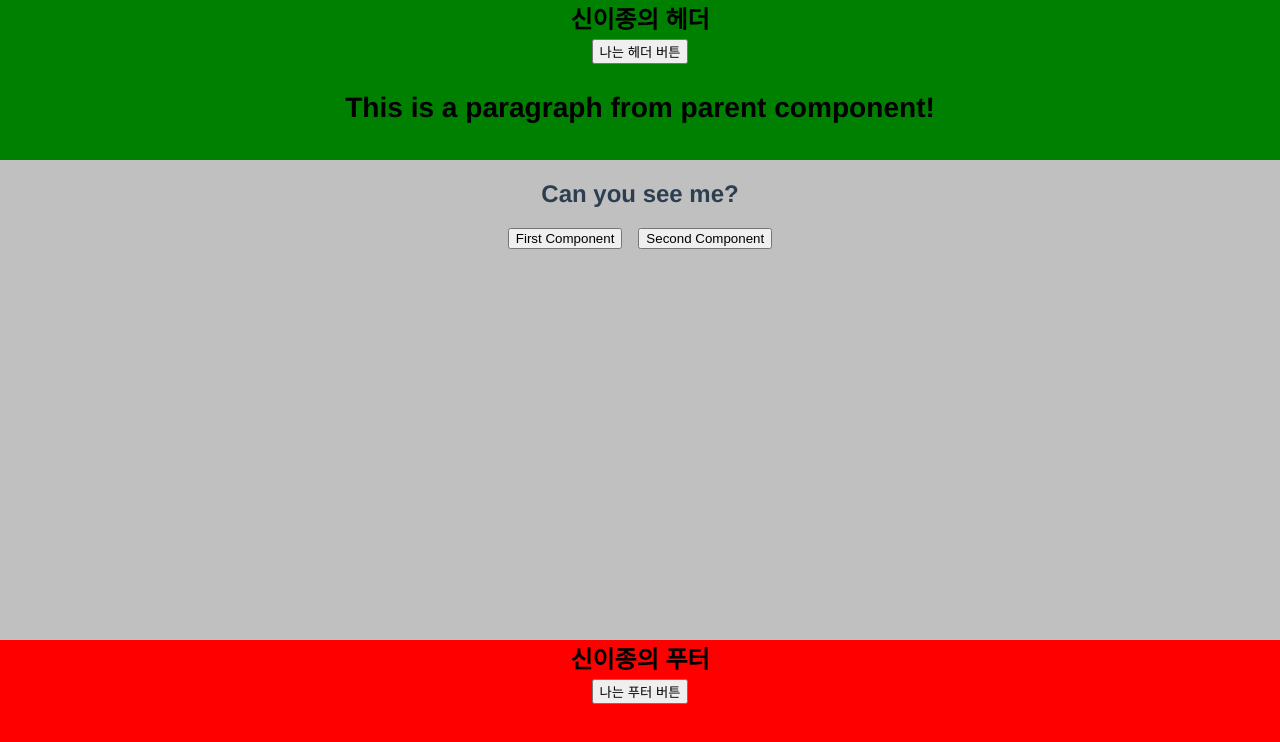
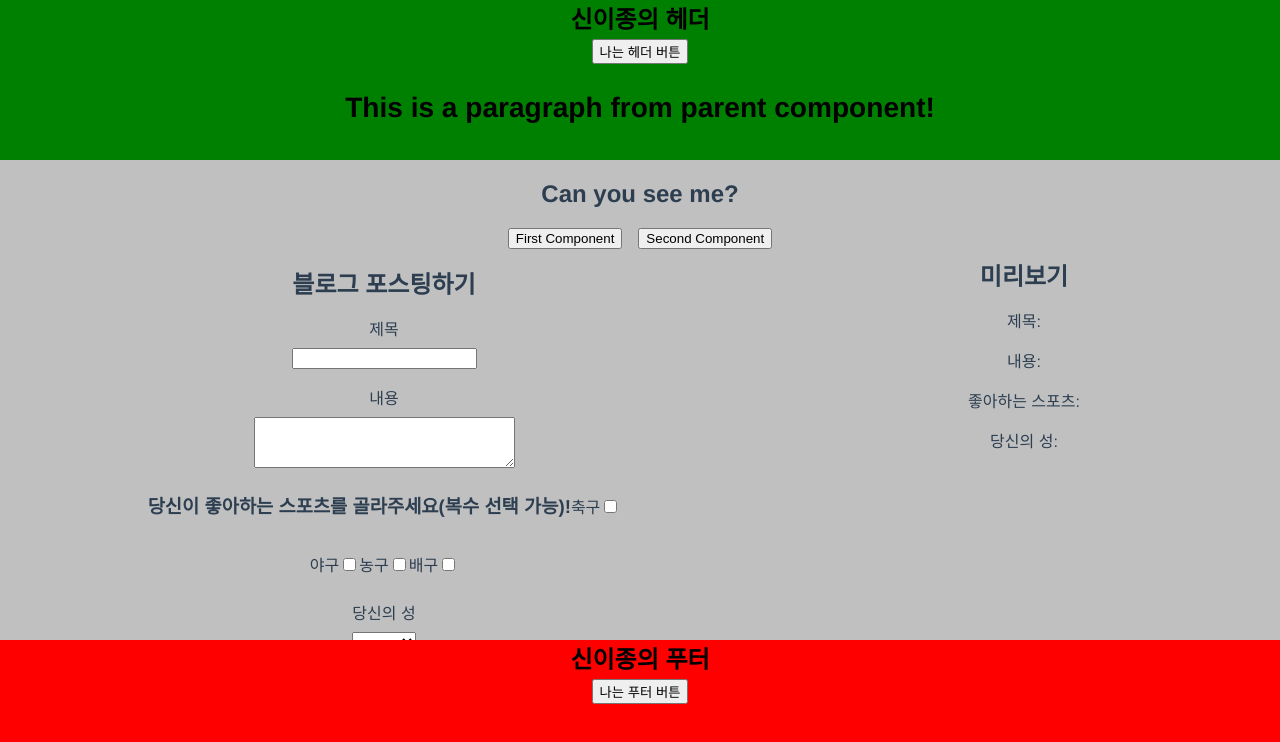
Before and after one commit to ShinLeejong/my_first_vue_level_2, a Vue app: page / in a window 1280 px wide. Shown: the top 742 px of the page. Built offline with nearby package versions, Linux system fonts and the light colour scheme.

Commit message:
20210621 data binding advanced

```diff
--- a/src/components/Content.vue
+++ b/src/components/Content.vue
@@ -4,17 +4,20 @@
         <!-- Dynamic Components -->
         <button v-on:click="component = 'first_component'">First Component</button>
         <button v-on:click="component = 'second_component'">Second Component</button>
+        <ninjaBlog />
     </div>
 </template>
 <script>
 import firstComponent from "./firstComponent.vue"
 import secondComponent from "./secondComponent.vue"
+import ninjaBlog from "./ninjaBlog.vue"
 
 export default {
     name: 'ContentTemplate',
     components: {
         'first_component': firstComponent,
-        'second_component': secondComponent
+        'second_component': secondComponent,
+        ninjaBlog
     },
     data: function () {
         return {
--- /dev/null
+++ b/src/components/ninjaBlog.vue
@@ -0,0 +1,106 @@
+<template>
+    <div id="blog">
+        <div id="blog_post">
+            <h2>블로그 포스팅하기</h2>
+            <form>
+                <label>제목</label>
+                <input type="text" v-model.lazy="blog.title" required />
+                <label>내용</label>
+                <textarea cols="30" rows="3" v-model="blog.content"></textarea>
+                <div id="blog_post_checkboxContainer">
+                    <h3>당신이 좋아하는 스포츠를 골라주세요(복수 선택 가능)!</h3>
+                    <label>축구</label>
+                    <input type="checkbox" value="축구" v-model="blog.favorite" />
+                    <label>야구</label>
+                    <input type="checkbox" value="야구" v-model="blog.favorite" />
+                    <label>농구</label>
+                    <input type="checkbox" value="농구" v-model="blog.favorite" />
+                    <label>배구</label>
+                    <input type="checkbox" value="배구" v-model="blog.favorite" />
+                </div>
+                <label>당신의 성</label>
+                <select v-model="blog.name">
+                    <option v-for="name in names" v-bind:key="name">{{name}}</option>
+                </select>
+            </form>
+        </div>
+        <div id="blog_preview">
+            <h2>미리보기</h2>
+            <p>
+                제목: {{blog.title}}
+            </p>
+            <p>
+                내용: {{blog.content}}
+            </p>
+                좋아하는 스포츠:
+                <ul>
+                    <li v-for="sport in blog.favorite" v-bind:key="sport">{{sport}}</li>
+                </ul>
+            <p>
+                당신의 성: {{blog.name}}
+            </p>
+        </div>
+    </div>
+</template>
+<script>
+export default {
+    name: 'blog',
+    data() {
+        return {
+            blog: {
+                title: "",
+                content: "",
+                favorite: [],
+                name: ""
+            },
+            names: ["Shin", "Kim", "Lee", "Park"]
+        }
+    },
+    methods: {
+
+    },
+}
+</script>
+<style scoped>
+    * {
+        box-sizing: border-box;
+    }
+
+    #blog {
+        display: grid;
+        grid-template-columns: 60% 40%;
+    }
+
+    #blog_post {
+        margin: 1rem auto .5rem;
+        max-width: 30rem;
+    }
+
+    label {
+        display: block;
+        margin: 1rem 0 .5rem;
+    }
+
+    #blog_preview {
+        padding: unset;
+        margin: .5rem 0;
+    }
+
+    #blog_post_checkboxContainer * {
+        display: inline-block;
+    }
+
+    h2 {
+        margin: unset;
+    }
+
+    ul {
+        list-style: none;
+        padding: unset;
+    }
+
+    select {
+        width: 4rem;
+    }
+
+</style>
```
Also changed, not shown: 1 other file (tests, documents, lock files or other folders).
